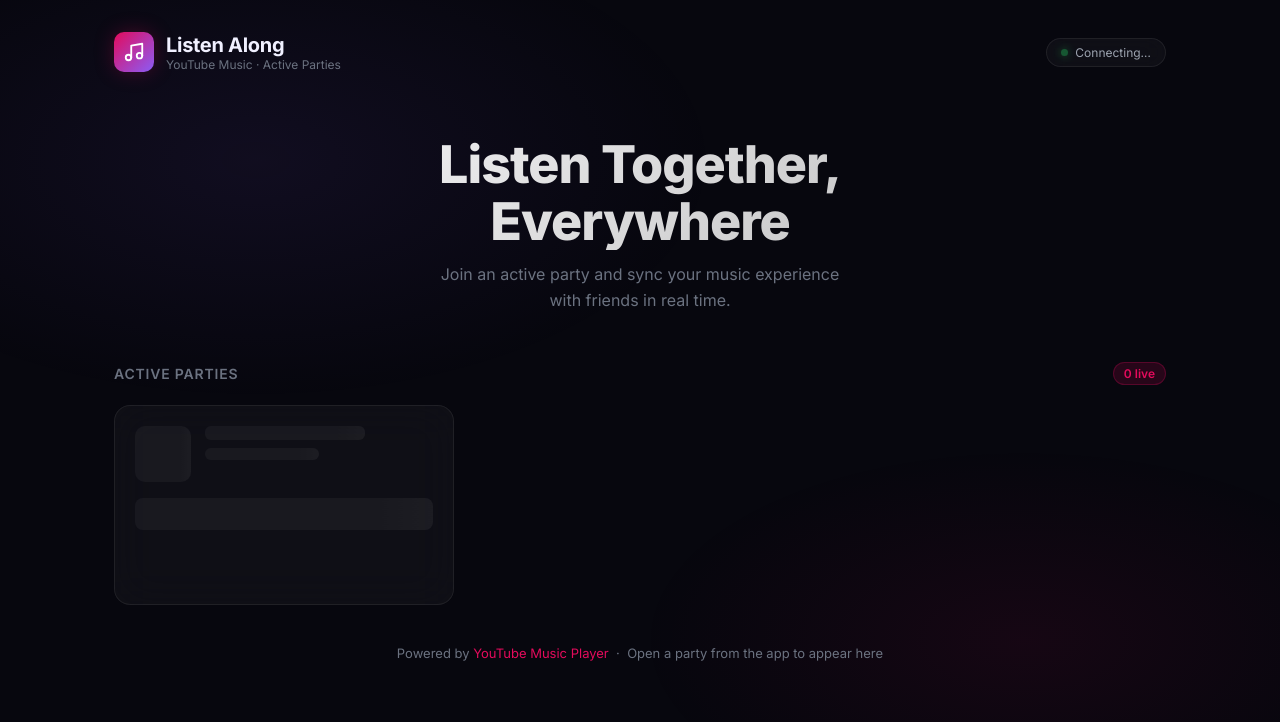
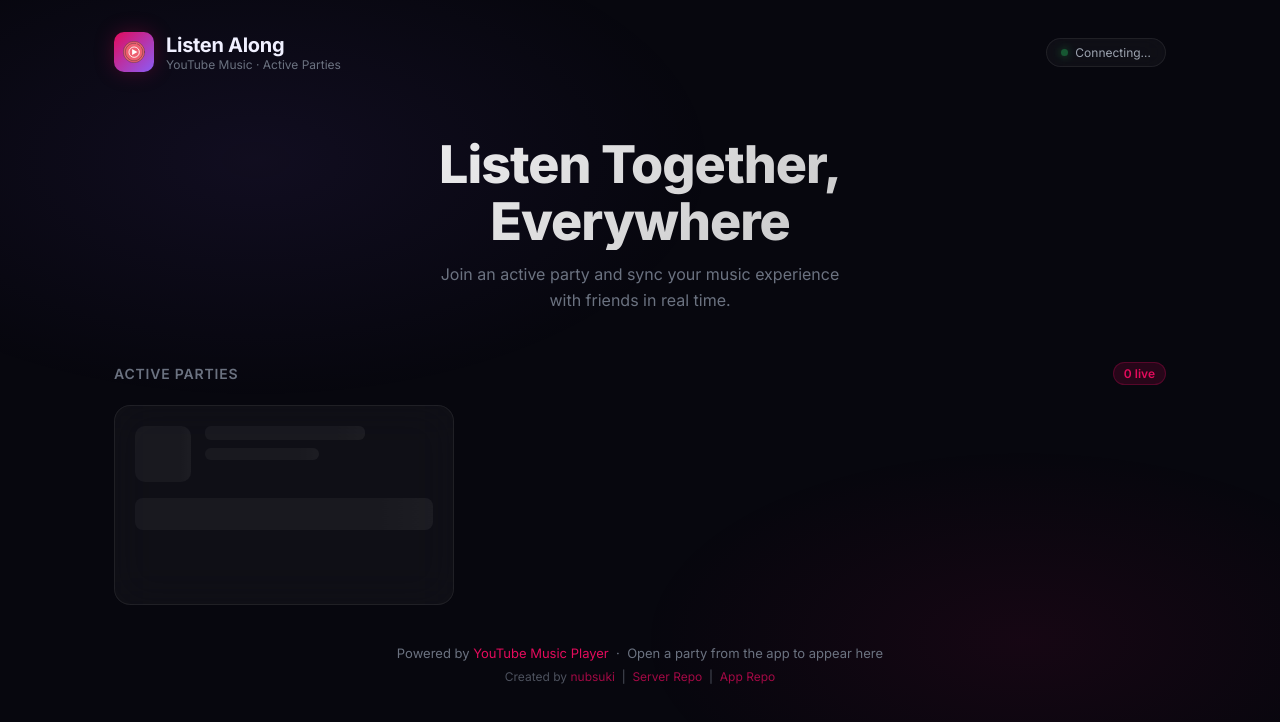
Before and after one commit to nubsuki/yt-music-sync-server, a website: page public/index.html in a window 1280 px wide. Drawn offline with nearby package versions, Linux system fonts and the light colour scheme.

Commit message:
added icon

```diff
--- a/public/index.html
+++ b/public/index.html
@@ -1,24 +1,30 @@
 <!DOCTYPE html>
 <html lang="en">
+
 <head>
   <meta charset="UTF-8" />
   <meta name="viewport" content="width=device-width, initial-scale=1.0" />
-  <title>YT Music — Listen Along</title>
+  <title>Listen Along</title>
   <meta name="description" content="Join a Listen Along party and listen to YouTube Music in sync with your friends." />
   <link rel="preconnect" href="https://fonts.googleapis.com" />
-  <link href="https://fonts.googleapis.com/css2?family=Inter:wght@300;400;500;600;700;800&display=swap" rel="stylesheet" />
+  <link href="https://fonts.googleapis.com/css2?family=Inter:wght@300;400;500;600;700;800&display=swap"
+    rel="stylesheet" />
   <link rel="stylesheet" href="/index.css" />
 </head>
+
 <body>
   <div class="container">
     <header>
       <div class="header-inner">
         <div class="brand">
           <div class="brand-icon">
-            <svg class="icon" width="22" height="22" viewBox="0 0 24 24" fill="none" stroke="currentColor" stroke-width="2" stroke-linecap="round" stroke-linejoin="round">
-              <path d="M9 18V5l12-2v13" />
-              <circle cx="6" cy="18" r="3" />
-              <circle cx="18" cy="16" r="3" />
+            <svg class="icon" width="22" height="22" viewBox="-51 -51 639.37581 639.37581" xmlns="http://www.w3.org/2000/svg">
+              <g transform="translate(-78.633624,-113.7434)">
+                <ellipse style="fill:#ee6070;stroke:#333333;stroke-width:12.4878;stroke-linecap:round" cx="347.32153" cy="382.43121" rx="310.94644" ry="310.94635" />
+                <path style="fill:none;stroke:#333333;stroke-width:12.4878;stroke-linecap:round" d="m 558.88598,241.31256 c 9.13033,13.51474 16.99435,27.95535 23.42185,43.15149 12.85489,30.39228 19.96328,63.80691 19.96328,98.88179 0,140.29954 -113.73531,254.03481 -254.03489,254.03481 -140.29961,0 -254.034924,-113.73527 -254.034924,-254.03481 0,-140.29953 113.735314,-254.03481 254.034924,-254.03481 17.5375,0 34.65981,1.77717 51.1969,5.16109 m 47.68492,14.80219 c 30.3923,12.85479 57.76234,31.45618 80.74797,54.4418" />
+                <ellipse style="fill:none;stroke:#ffffff;stroke-width:24.9756" cx="351.9353" cy="387.04495" rx="151.0679" ry="151.06786" />
+                <path style="fill:#ffffff" d="M 292.18101,298.84207 447.41816,382.58576 292.1832,466.02055 Z" />
+              </g>
             </svg>
           </div>
           <div>
@@ -34,7 +40,7 @@
     </header>
 
     <section class="hero">
-      <h1>Listen Together,<br/>Everywhere</h1>
+      <h1>Listen Together,<br />Everywhere</h1>
       <p>Join an active party and sync your music experience with friends in real time.</p>
     </section>
 
@@ -58,8 +64,17 @@
     </div>
 
     <footer>
-      Powered by <a href="https://github.com/nubsuki/YouTube-Music-Player" target="_blank">YouTube Music Player</a>
-      &nbsp;·&nbsp; Open a party from the app to appear here
+      <p style="margin-bottom: 8px;">
+        Powered by <a href="https://github.com/nubsuki/YouTube-Music-Player" target="_blank">YouTube Music Player</a>
+        &nbsp;·&nbsp; Open a party from the app to appear here
+      </p>
+      <p style="font-size: 12px; opacity: 0.7;">
+        Created by <a href="https://github.com/nubsuki" target="_blank">nubsuki</a>
+        &nbsp;|&nbsp;
+        <a href="https://github.com/nubsuki/yt-music-sync-server" target="_blank">Server Repo</a>
+        &nbsp;|&nbsp;
+        <a href="https://github.com/nubsuki/YouTube-Music-Player" target="_blank">App Repo</a>
+      </p>
     </footer>
   </div>
 
@@ -210,4 +225,5 @@
     });
   </script>
 </body>
+
 </html>
```
